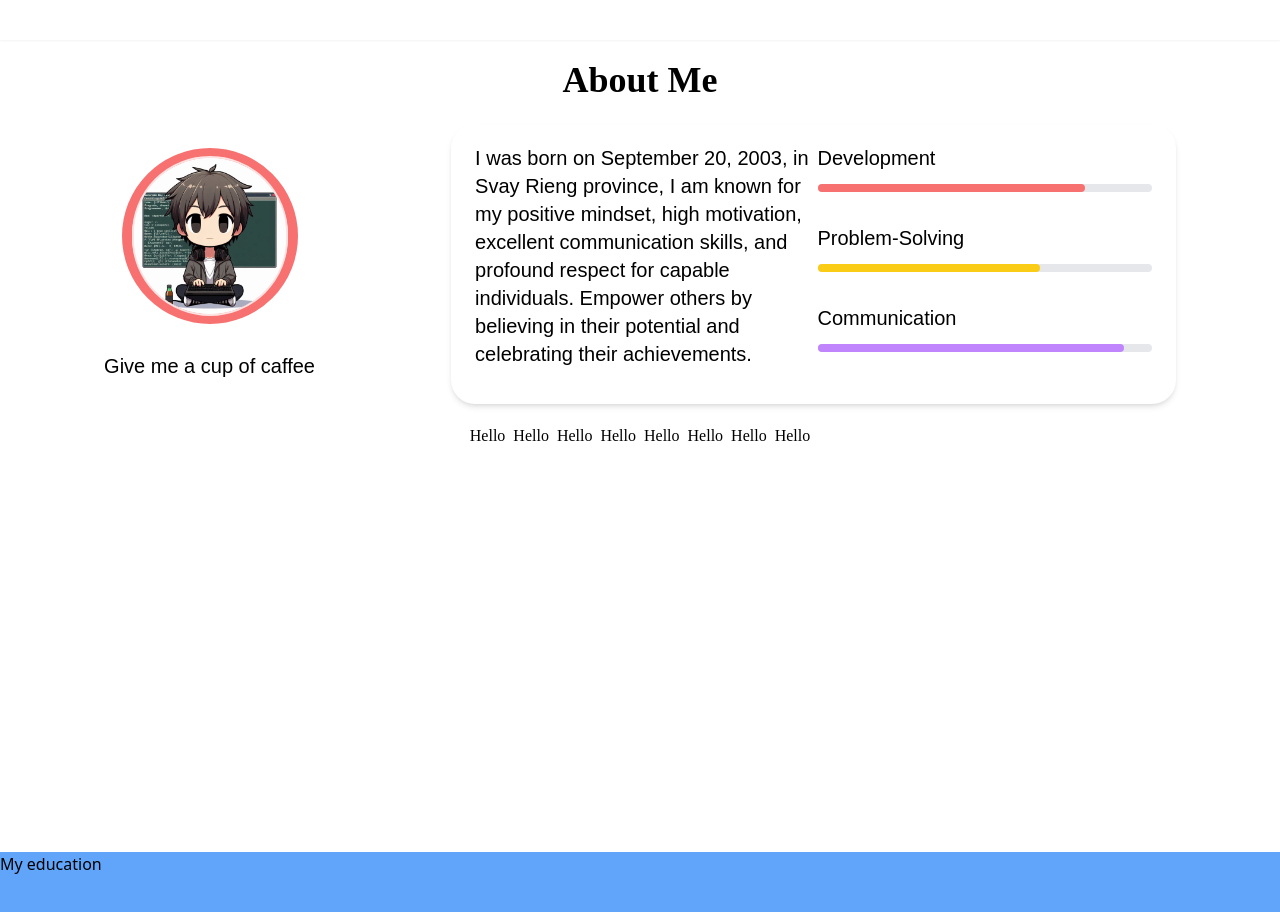
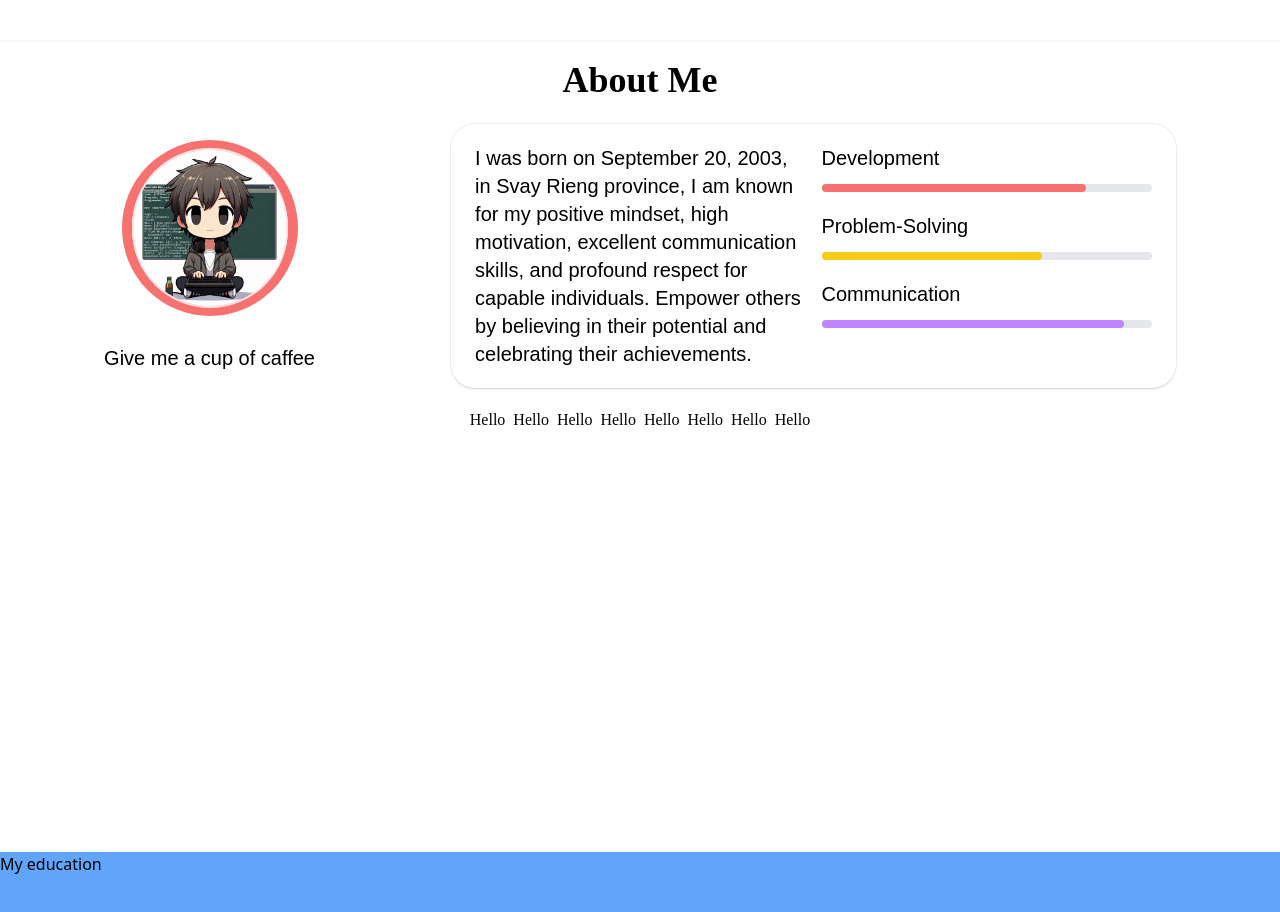
Before and after one commit to ChanSuvannet/Chan-Suvannet-Portfolio, a React (Vite) app in the folder web/: page / in a window 1280 px wide. Shown: the part 860-1772 px from the top of the page. Built offline with nearby package versions, Linux system fonts and the light colour scheme; a web font is replaced by a local one.

Commit message:
test style

```diff
--- a/web/src/app/main/cp/content/about/about.component.jsx
+++ b/web/src/app/main/cp/content/about/about.component.jsx
@@ -25,11 +25,10 @@ const AboutMeComponent = () => {
               </div>
             </div>
           </div>
-
-          <div className="flex justify-start px-6 pt-5  pb-5 flex-col w-3/5  h-auto max-600:h-auto bg-white shadow-md rounded-3xl max-600:w-full  max-980:w-full">
+          <div className="flex justify-start px-6 pt-5  pb-5 flex-col w-3/5  h-auto max-600:h-auto bg-white  rounded-3xl max-600:w-full  max-980:w-full shadow-[0px_2px_3px_-1px_rgba(0,0,0,0.1),0px_1px_0px_0px_rgba(25,28,33,0.02),0px_0px_0px_1px_rgba(25,28,33,0.08)]">
             <div className="flex max-600:flex-col gap-2 max-600:gap-0">
               <div className="w-[50%] max-600:w-full">
-                <p className="text-xl">
+                <p className="text-xl max-600:text-base">
                   I was born on September 20, 2003, in Svay Rieng province, I am
                   known for my positive mindset, high motivation, excellent
                   communication skills, and profound respect for capable
@@ -37,28 +36,29 @@ const AboutMeComponent = () => {
                   and celebrating their achievements.
                 </p>
               </div>
+              <div className="max-980:hidden mb-5 mt-5"><hr /></div>
               <div className="w-[50%] max-600:w-full">
                 <div>
                   <div>
                     <div className=" w-full">
-                      <p className="text-xl">Development</p>
-                      <div className="mb-8 pt-3">
+                      <p className="text-xl max-600:text-base">Development</p>
+                      <div className="mb-5 pt-3">
                         <div className="bg-stroke bg-gray-200 relative h-2 w-full rounded-2xl">
                           <div className="bg-red-400 absolute top-0 left-0 h-full w-4/5 rounded-2xl"></div>
                         </div>
                       </div>
                     </div>
                     <div className=" w-full">
-                      <p className="text-xl">Problem-Solving</p>
-                      <div className="mb-8 pt-3">
+                      <p className="text-xl max-600:text-base">Problem-Solving</p>
+                      <div className="mb-5 pt-3 max-600:text-base">
                         <div className="bg-stroke bg-gray-200 relative h-2 w-full rounded-2xl">
                           <div className="bg-yellow-400 absolute top-0 left-0 h-full w-4/6 rounded-2xl"></div>
                         </div>
                       </div>
                     </div>
                     <div className=" w-full">
-                      <p className="text-xl">Communication</p>
-                      <div className="mb-8 pt-3">
+                      <p className="text-xl max-600:text-base">Communication</p>
+                      <div className="mb-5 pt-3">
                         <div className="bg-stroke bg-gray-200 relative h-2 w-full rounded-2xl">
                           <div className="bg-purple-400 absolute top-0 left-0 h-full w-11/12 rounded-2xl"></div>
                         </div>
```
